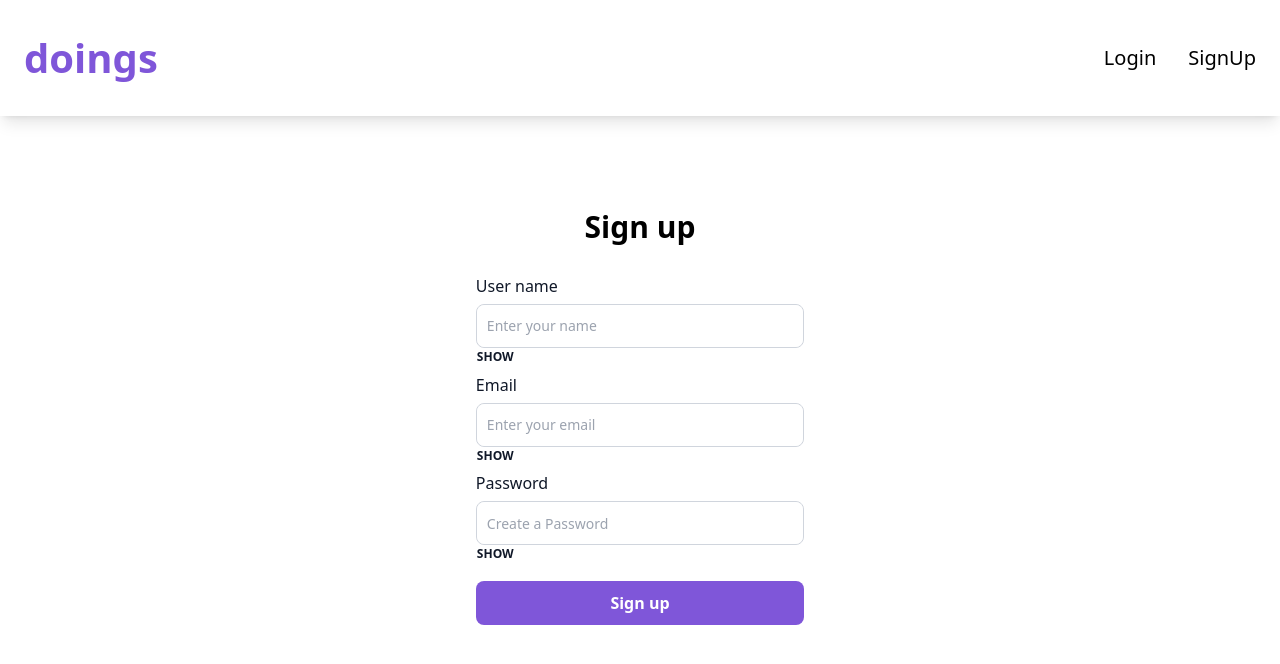
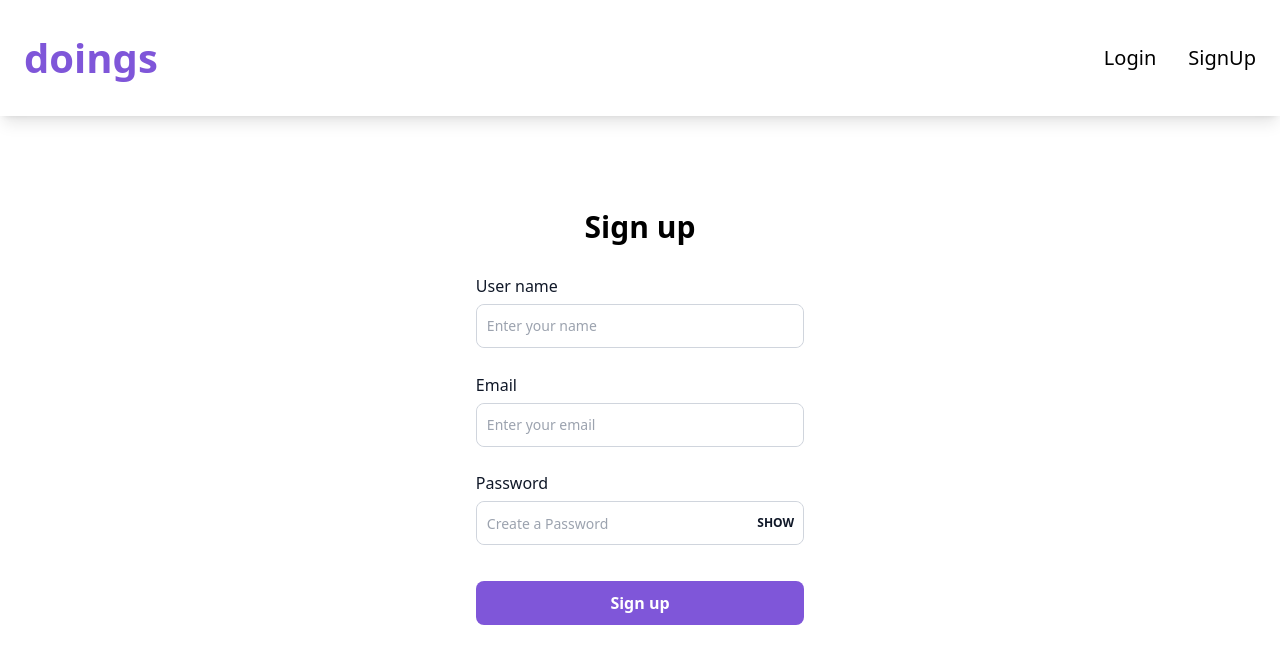
Before and after one commit to Reuben-Victoria/typescript-todo-app, a React (Create React App) app: page /signup in a window 1280 px wide. Shown: the top 664 px of the page. Built offline with nearby package versions, Linux system fonts and the light colour scheme.

Commit message:
fix: show and hide password feature

```diff
--- a/src/components/Input.tsx
+++ b/src/components/Input.tsx
@@ -24,6 +24,7 @@ export const Input = ({
   ...rest
 }: InputProps) => {
   const [togglePassword, setTogglePassword] = useState<boolean>(false);
+  console.log(showPassword, type, ">>>>>>");
   function toggleVisibility() {
     setTogglePassword(togglePassword ? false : true);
   }
@@ -32,9 +33,9 @@ export const Input = ({
       <label htmlFor={name} className='block mb-[0.375rem]'>
         {label}
       </label>
-      <div className='input-box p-[0rem] w-[100%] relative'>
+      <div className='input-box p-[0rem] w-[100%] relative '>
         <input
-          className=' border-transparent w-[100%] p-2.5 rounded-lg h-[100%]'
+          className=' border-transparent w-[100%] p-2.5 rounded-lg h-[100%] '
           type={showPassword && togglePassword ? "password" : type}
           name={name}
           placeholder={placeholder}
@@ -42,14 +43,15 @@ export const Input = ({
           value={value}
           onBlur={onBlur}
         />
-        <div
+
+        <span
           onClick={toggleVisibility}
           className={`{${
-            showPassword ? `inline-block` : `hidden`
-          } absolute text-[0.75rem] font-bold text-neutral-darkGray cursor-pointer  `}
+            showPassword ? ` inline ` : ` hidden `
+          } absolute text-[0.75rem] font-bold text-neutral-darkGray cursor-pointer top-[0.6875rem] z-10 right-[0.5625rem]`}
         >
-          <span> {togglePassword ? "HIDE" : "SHOW"}</span>
-        </div>
+          {togglePassword ? "HIDE" : "SHOW"}
+        </span>
       </div>
     </div>
   );
--- a/src/pages/auth/Signup.page.tsx
+++ b/src/pages/auth/Signup.page.tsx
@@ -62,9 +62,9 @@ export const Signup = () => {
                 <p className='error'>{errors.email}</p>
               )}
               <Input
-                type='password'
                 label='Password'
                 name='password'
+                showPassword
                 placeholder='Create a Password'
                 onChange={formik.handleChange}
                 onBlur={formik.handleBlur}
```
